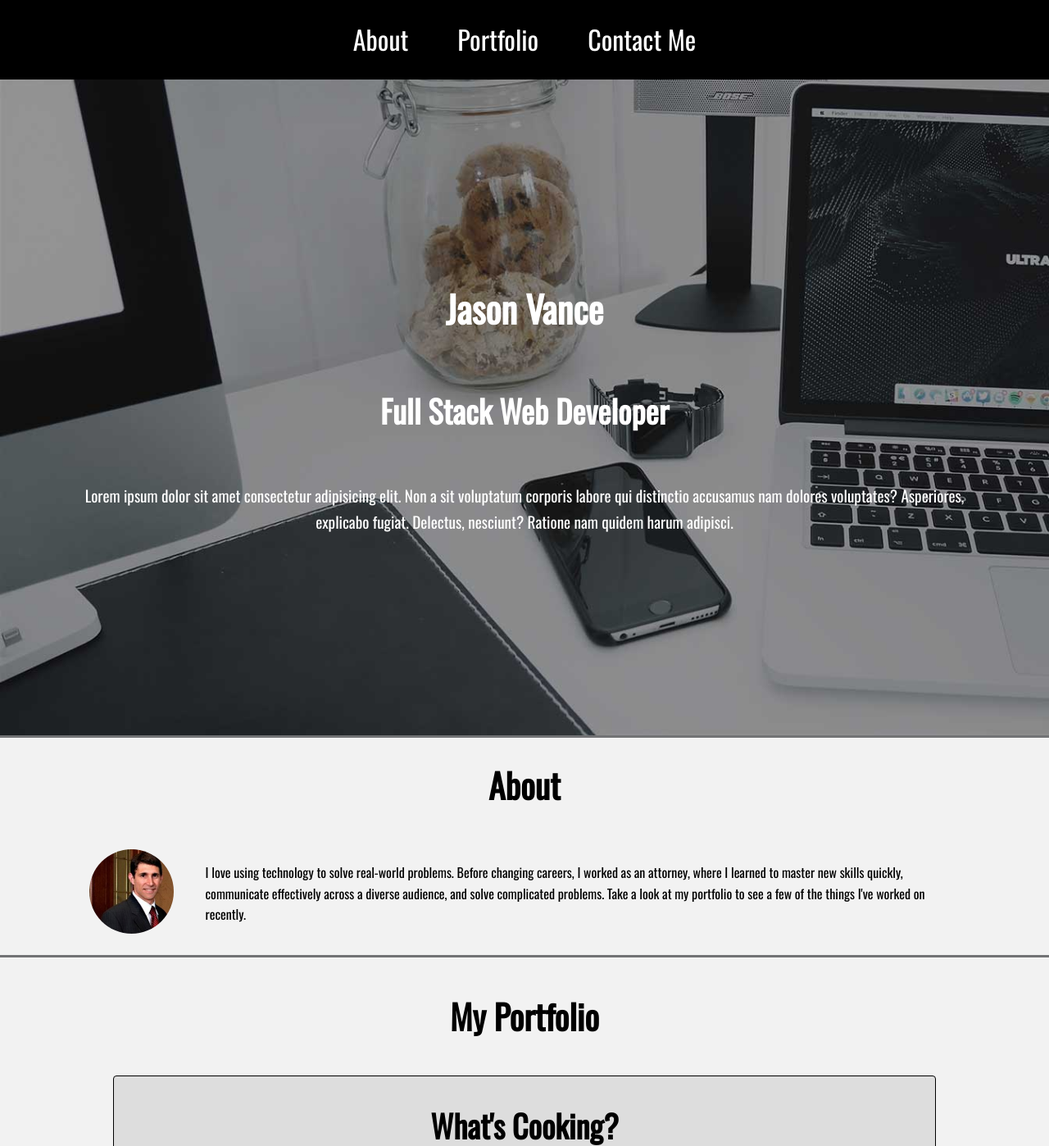
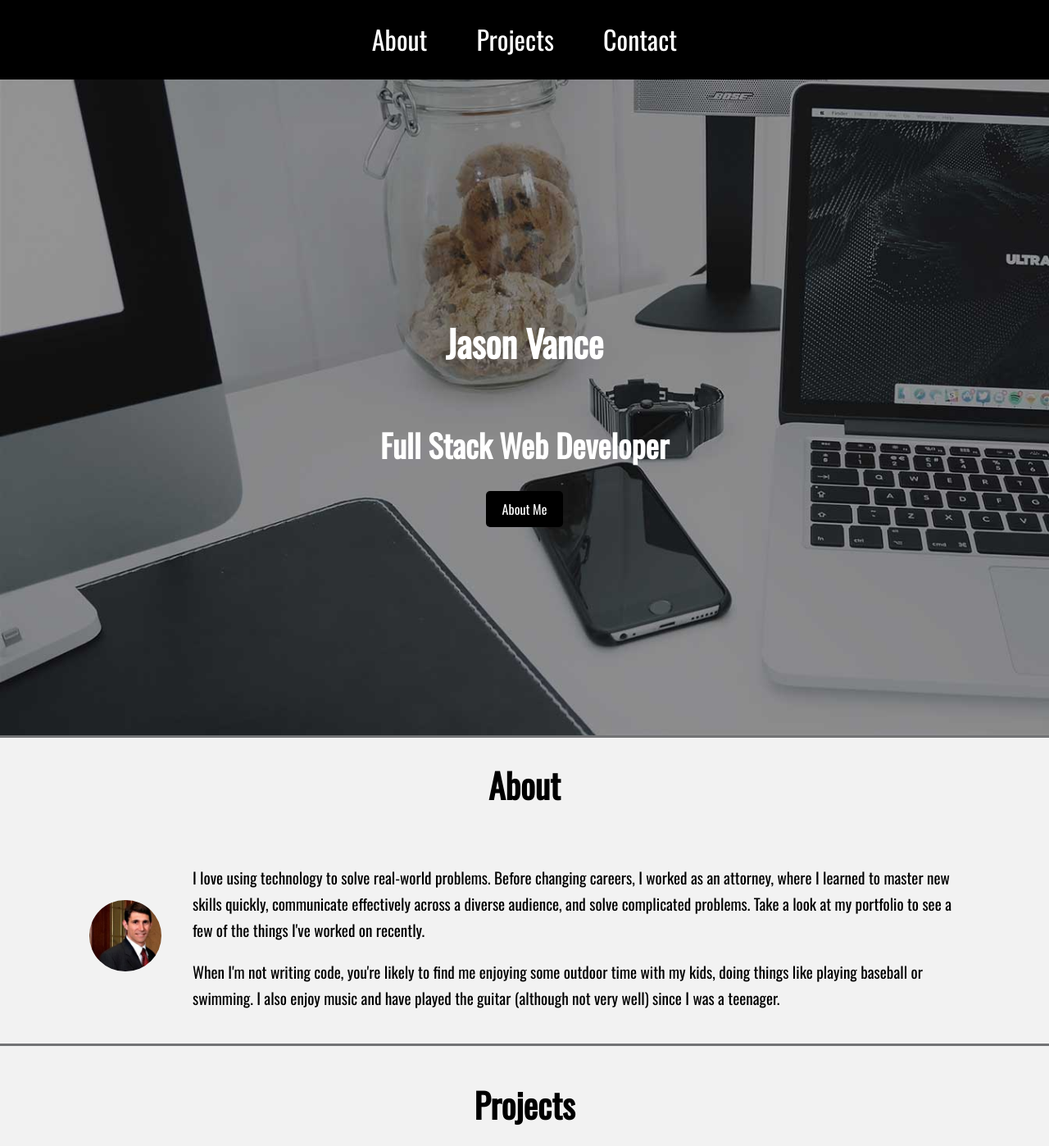
Before and after one commit to jbvance/jbvance.github.io, a plain HTML site: page index.html in a window 1280 px wide. Shown: the top 1398 px of the page at 82% size. Drawn offline with nearby package versions, Linux system fonts and the light colour scheme.

Commit message:
update styles

```diff
--- a/css/style.css
+++ b/css/style.css
@@ -111,6 +111,10 @@ nav ul li {
     color: var(--black);
 }
 
+.btn-med {
+    padding: 10px 20px;
+}
+
 .hero .container {
     height: 100vh;
     display: grid;
--- a/index.html
+++ b/index.html
@@ -17,15 +17,15 @@
     <nav>
         <ul>
             <li><a href="#about">About</a></li>
-            <li><a href="#portfolio">Portfolio</a></li>
-            <li><a href="#footer">Contact Me</a></li>
+            <li><a href="#portfolio">Projects</a></li>
+            <li><a href="#footer">Contact</a></li>
         </ul>
         </nav>
     <header class="hero">
         <div class="container">
             <h1 class="sitename">Jason Vance</h1>
             <h3 class="tagline">Full Stack Web Developer</h3>
-            <p>Lorem ipsum dolor sit amet consectetur adipisicing elit. Non a sit voluptatum corporis labore qui distinctio accusamus nam dolores voluptates? Asperiores, explicabo fugiat. Delectus, nesciunt? Ratione nam quidem harum adipisci.</p>
+            <div><a class="btn btn-med" href="#about">About Me</a></div>
         </div>
     </header>
 
@@ -36,11 +36,16 @@
         <div class="about">
             <div class="about-item"><img class="profile-pic" src="img/profile-pic.jpg" alt="My Picture"></div>
             <div class="about-item">
-                I love using technology to solve real-world problems. Before changing careers, I worked as an attorney, where I
-                learned
-                to master new skills quickly, communicate effectively across a diverse audience, and solve complicated
-                problems. Take a look at my portfolio to see
-                a few of the things I've worked on recently.
+                <p>
+                    I love using technology to solve real-world problems. Before changing careers, I worked as an attorney, where I
+                    learned to master new skills quickly, communicate effectively across a diverse audience, and solve complicated
+                    problems. Take a look at my portfolio to see
+                    a few of the things I've worked on recently.
+                </p>
+                <p>
+                        When I'm not writing code, you're likely to find me enjoying some outdoor time with my kids, doing things like
+                        playing baseball or swimming.  I also enjoy music and have played the guitar (although  not very well) since I was a teenager.
+                </p>
             </div>
         </div>
 
@@ -48,7 +53,7 @@
     <hr />
 
     <section id="portfolio" class="portfolio-container container">
-        <h2>My Portfolio</h2>
+        <h2>Projects</h2>
         <div id="portfolio" class="portfolio">
             <div class="portfolio-item">
                 <div class="content">
```
